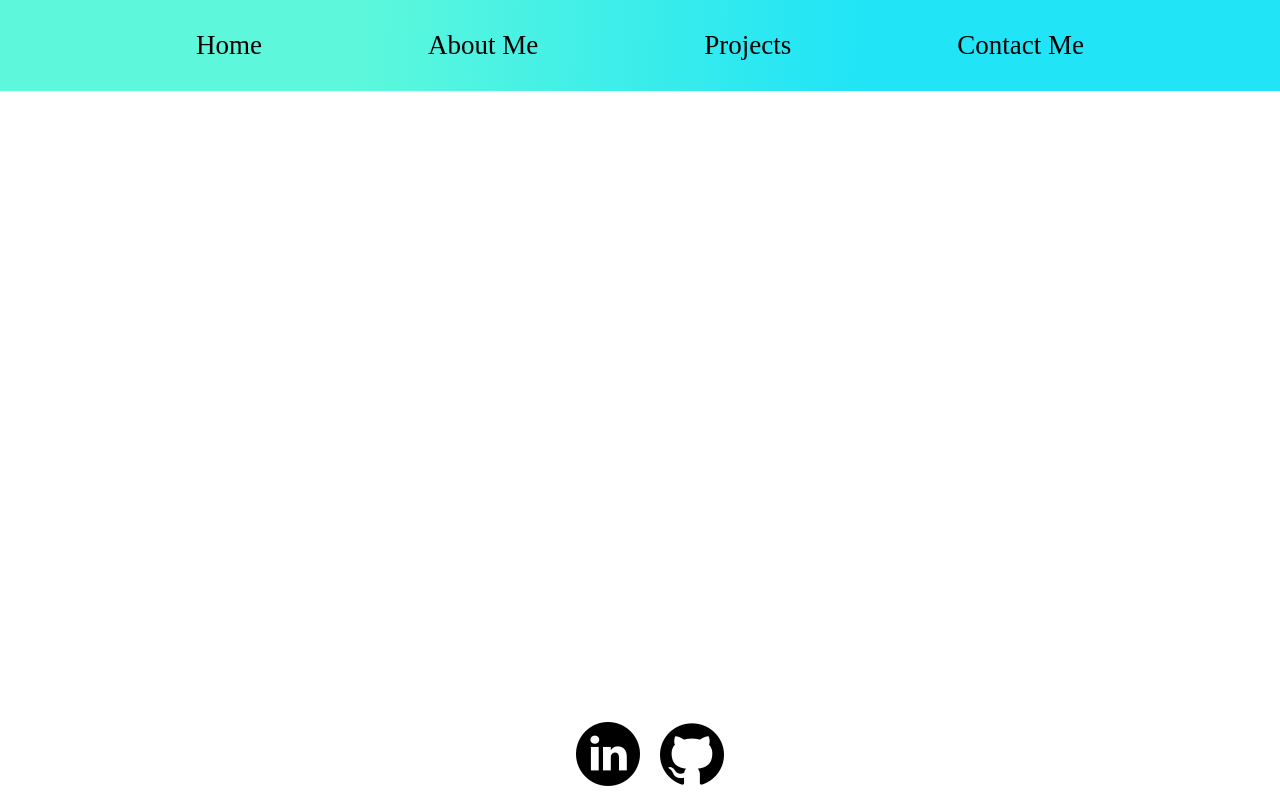
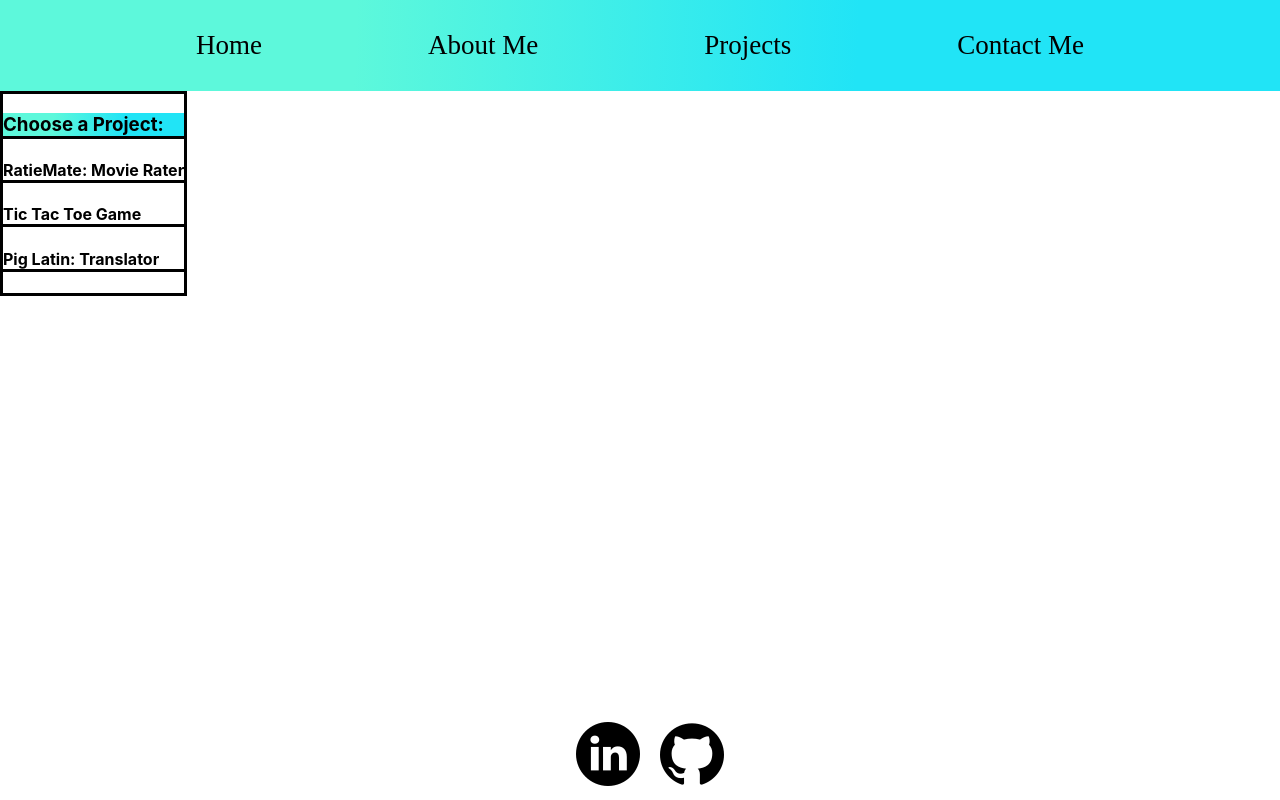
Before and after one commit to tori-calkins/portfolio2023, a React (Create React App) app: page /projects in a window 1280 px wide. Built offline with nearby package versions, Linux system fonts and the light colour scheme.

Commit message:
got started on projects page

```diff
--- a/src/App.css
+++ b/src/App.css
@@ -56,11 +56,11 @@
   width: 50%;
   margin:auto;
   font-size: 23px;
-  border:solid;
+  border: 4px solid;
   border-width: 4px;
   border-style: solid;
-  border-image: linear-gradient(to right,  rgb(93, 248, 219), rgb(33, 228, 246)) 1;
-  box-shadow: 0 4px 15px rgba(0, 0, 0, 0.2)
+  border-image: linear-gradient( rgb(93, 248, 219), rgb(33, 228, 246)) 1;
+  box-shadow: 0 4px 15px rgba(0, 0, 0, 0.2);
 }
 #makespace{
   margin-top:30px;
@@ -78,5 +78,21 @@
   margin:auto;
   height: 200px;
   border-radius: 50%;
-  margin-bottom:22px
+  margin-bottom:22px;
+  box-shadow: 0 4px 15px rgba(0, 0, 0, 0.2)
 }
+
+
+/* Projects Page Styling */
+.sidenav{
+  border: solid;
+  display: inline-block;
+}
+.title{
+  border-bottom: solid;
+  background: linear-gradient(91.9deg, rgb(93, 248, 219) 27.8%, rgb(33, 228, 246) 67%);
+  background-size: cover;
+}
+.projects{
+  border-bottom: solid;
+}
--- a/src/App.js
+++ b/src/App.js
@@ -2,6 +2,7 @@ import React from 'react'
 import './App.css'
 import Home from './pages/Home'
 import AboutMe from './pages/AboutMe'
+import Projects from './pages/Projects'
 import Header from './components/Header'
 import Footer from './components/Footer'
 import {Routes, Route} from 'react-router-dom'
@@ -13,6 +14,7 @@ const App = () => {
     <Routes>
       <Route path="/" element={<Home/>}/>
       <Route path="/aboutme" element={<AboutMe/>}/>
+      <Route path="/projects" element={<Projects/>}/>
     </Routes>
     <Footer/>
     </>
--- a/src/components/Header.js
+++ b/src/components/Header.js
@@ -5,9 +5,9 @@ const Header = () => {
     return(
         <>
         <div className="header">
-            <NavLink className="navlinks">Home</NavLink>
+            <NavLink className="navlinks" to="/">Home</NavLink>
             <NavLink className="navlinks" to="/aboutme" >About Me</NavLink>
-            <NavLink className="navlinks">Projects</NavLink>
+            <NavLink className="navlinks" to="/projects">Projects</NavLink>
             <NavLink className="navlinks">Contact Me</NavLink>
         </div>
         </>
--- a/src/pages/AboutMe.js
+++ b/src/pages/AboutMe.js
@@ -25,7 +25,8 @@ const AboutMe= () => {
                 <img src={SlackIcon} alt="Slack Icon"/>
                 <img src={VSCodeIcon} alt="VSCode Icon"/>
             </div>
-            <p className="aboutme">Hello! I'm Tori, I'm passionate about weaving technology with teamwork to craft innovative solutions. Beyond my coding adventures, you'll often find me twirling on the dance floor to some country beats, sharing laughs with friends, or exploring local restaurants.
+            <div className="aboutme">
+                <p>Hello! I'm Tori, I'm passionate about weaving technology with teamwork to craft innovative solutions. Beyond my coding adventures, you'll often find me twirling on the dance floor to some country beats, sharing laughs with friends, or exploring local restaurants.
                 <br/>
                 <br/>
                 My enthusiasm for technology is fueled by the collaborative spirit— I thrive on pair programming and diving into projects alongside a dynamic team. As a dedicated worker, I thoroughly enjoy the challenge of problem-solving and successfully handling multiple tasks simultaneously. I believe in the power of synergy, where diverse minds come together to create something truly exceptional.
@@ -36,6 +37,7 @@ const AboutMe= () => {
                 <br/>
                 Let's connect, collaborate, and code our way to remarkable innovations!</p>
             </div>
+        </div>
         </>
     )
 }
--- /dev/null
+++ b/src/pages/Projects.js
@@ -0,0 +1,15 @@
+import React from "react";
+
+const Projects = () => {
+    return (
+        <>
+        <div className="sidenav">
+            <h3 className="title">Choose a Project: </h3>
+            <h4 className="projects">RatieMate: Movie Rater</h4>
+            <h4 className="projects">Tic Tac Toe Game </h4>
+            <h4 className="projects">Pig Latin: Translator </h4>
+        </div>
+        </>
+    )
+}
+export default Projects
```
Lines whose indentation alone changed are shown as unchanged.
